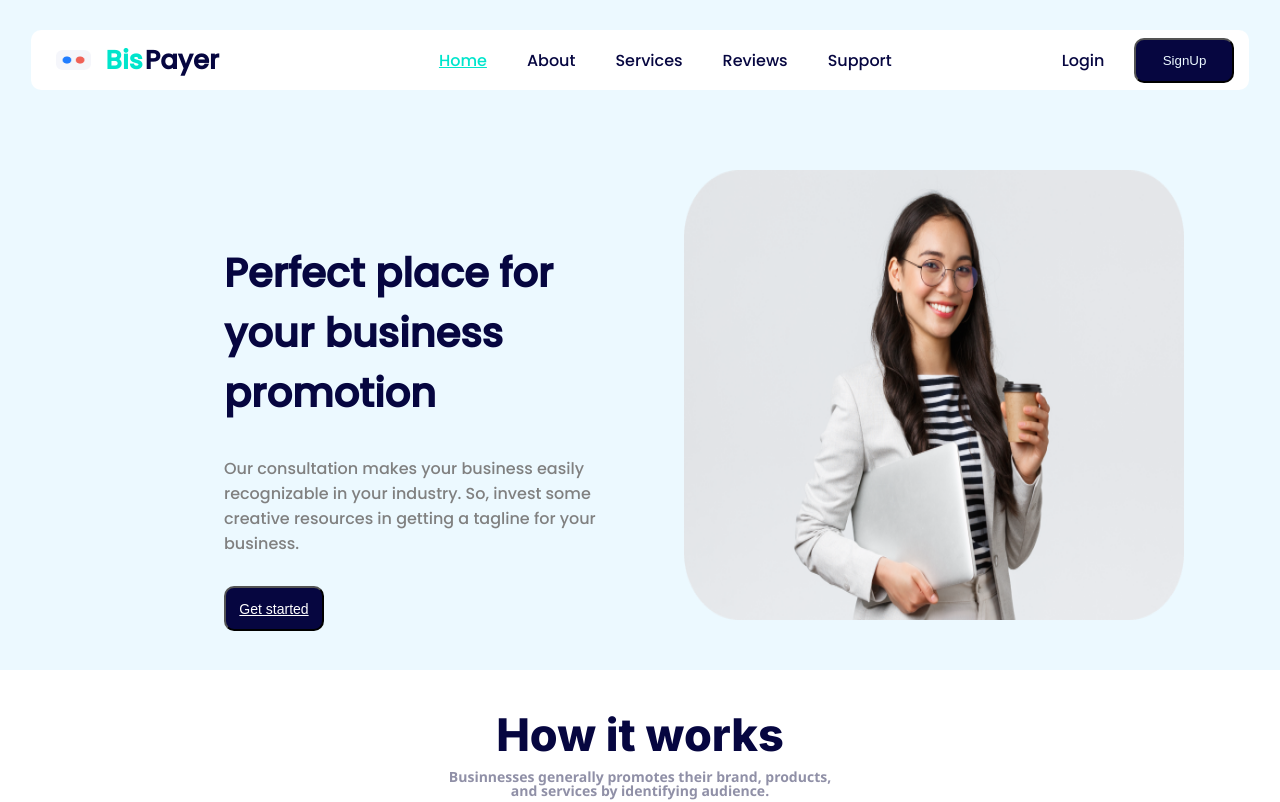
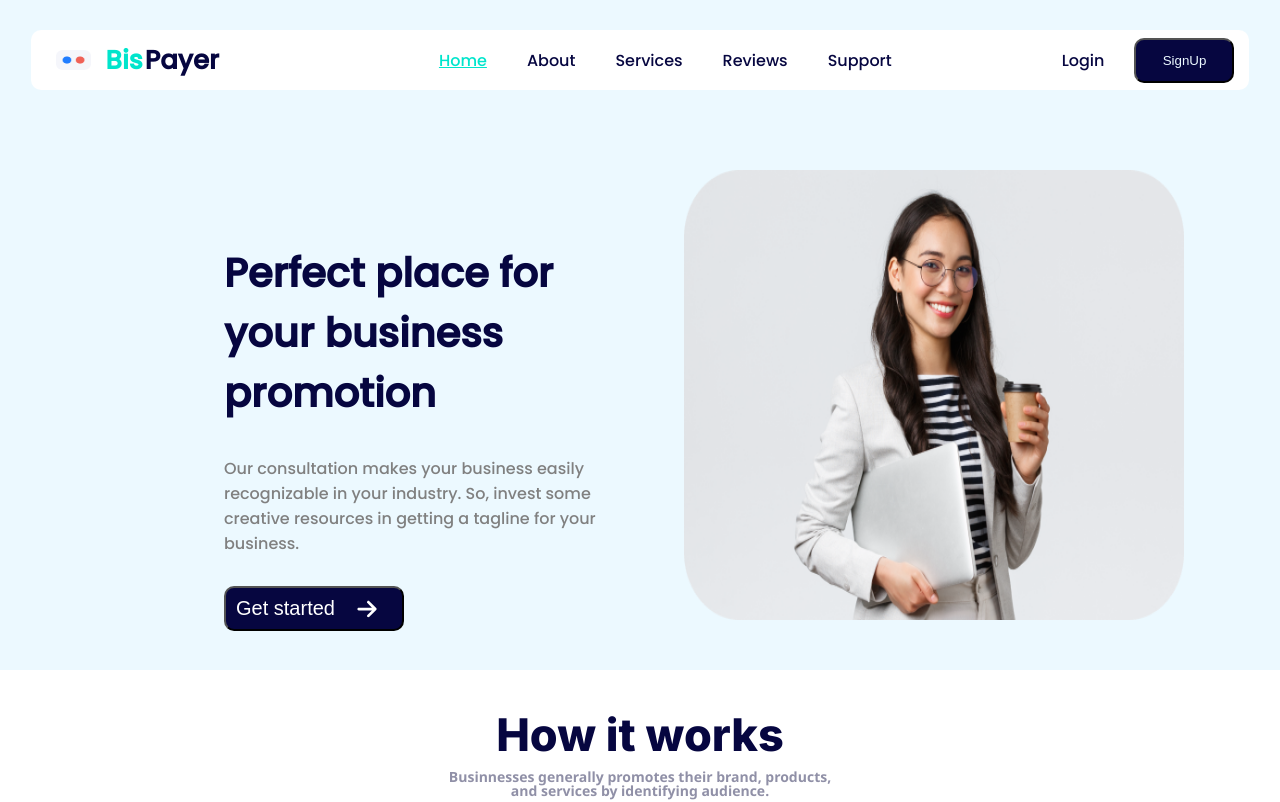
Before and after one commit to oreoluwa212/BisPayer, a React (Vite) app: page / in a window 1280 px wide. Shown: the top 802 px of the page. Built offline with nearby package versions, Linux system fonts and the light colour scheme.

Commit message:
Fonts setup

```diff
--- a/src/App.jsx
+++ b/src/App.jsx
@@ -1,4 +1,9 @@
 import { useState } from "react";
+import { library } from "@fortawesome/fontawesome-svg-core";
+import { fas } from "@fortawesome/free-solid-svg-icons";
+
+library.add(fas);
+
 import "./App.scss";
 import { BrowserRouter, Route, Routes } from "react-router-dom";
 import LandingPage from "./components/LandingPage";
--- a/src/components/HeroSection.jsx
+++ b/src/components/HeroSection.jsx
@@ -1,5 +1,8 @@
 import React from "react";
 import { Hero } from "../assets";
+import { FontAwesomeIcon } from '@fortawesome/react-fontawesome'
+
+import { faArrowRight } from '@fortawesome/free-solid-svg-icons'
 
 
 const HeroSection = () => {
@@ -14,6 +17,7 @@ const HeroSection = () => {
         </h2>
         <button className="sign-in">
           <a href="#">Get started</a>
+          <FontAwesomeIcon icon={faArrowRight} className="arrow" />
         </button>
       </div>
       <div className="hero2">
--- a/src/components/NavBar.jsx
+++ b/src/components/NavBar.jsx
@@ -2,6 +2,8 @@ import React from "react";
 import "../styles/LandingPage.scss";
 import { Logo } from "../assets";
 import { Link } from "react-router-dom";
+// import { FontAwesomeIcon } from '@fortawesome/react-fontawesome'
+// import { faX } from '@fortawesome/free-solid-svg-icons'
 
 const NavBar = () => {
   return (
@@ -40,6 +42,7 @@ const NavBar = () => {
             <Link to={"/support"}>
               <li>
                 <a href="">Support</a>
+                {/* <FontAwesomeIcon icon={faX}/> */}
               </li>
             </Link>
           </ul>
--- a/src/styles/LandingPage.scss
+++ b/src/styles/LandingPage.scss
@@ -27,16 +27,24 @@
          background: #060640;
          border-radius: 10px;
          margin-top: 30px;
-         width: 100px;
+         width: 180px;
          text-align: center;
          height: 45px;
          display: flex;
          align-items: center;
-         justify-content: center;
+         justify-content: space-between;
+         padding: 10px;
 
          a {
             color: white;
-            font-size: 14px;
+            font-size: 20px;
+            text-decoration: none;
+         }
+
+         .arrow{
+            color: #fff;
+            font-size: 22px;
+            width: 50px;
          }
       }
    }
```
